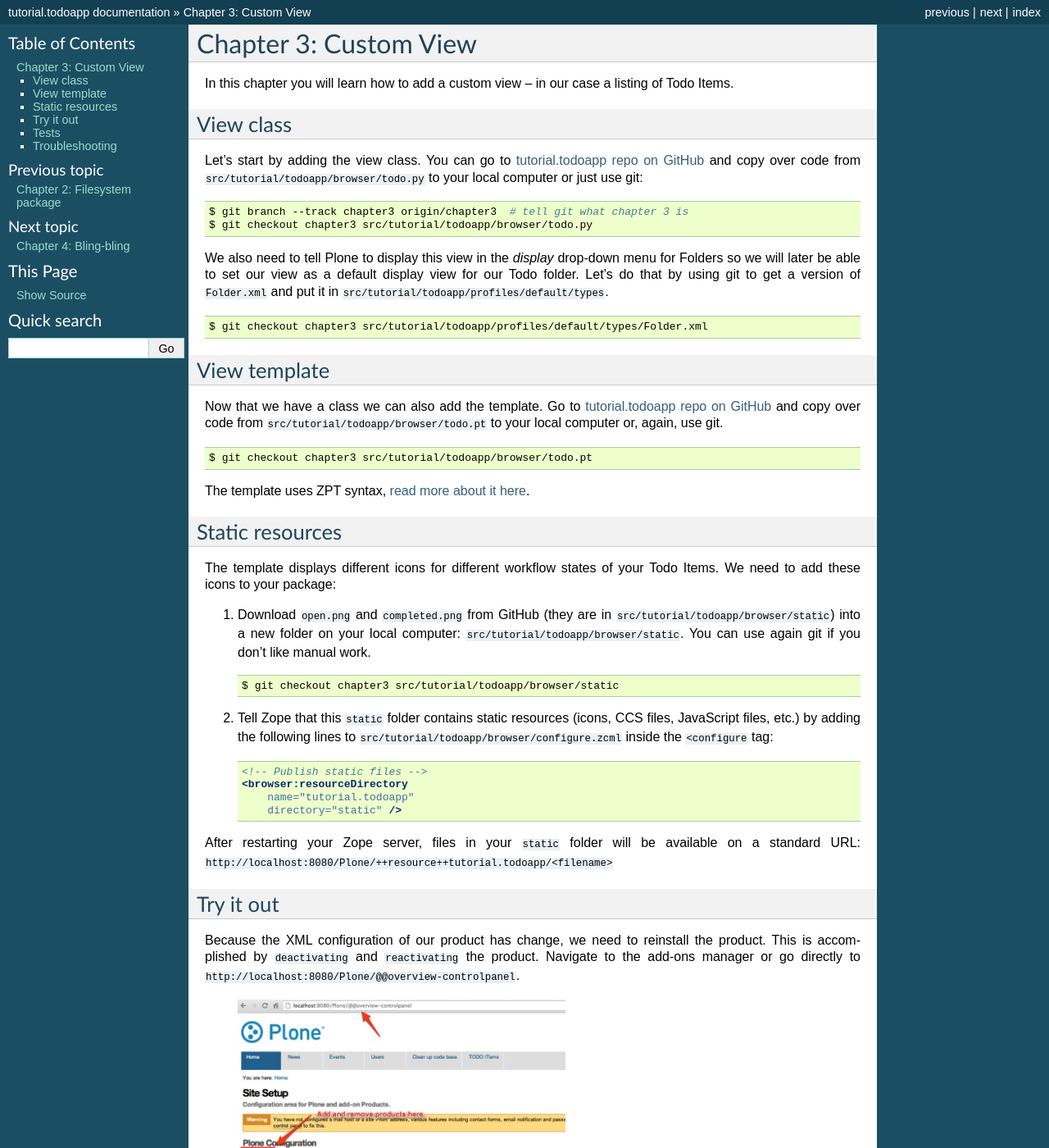
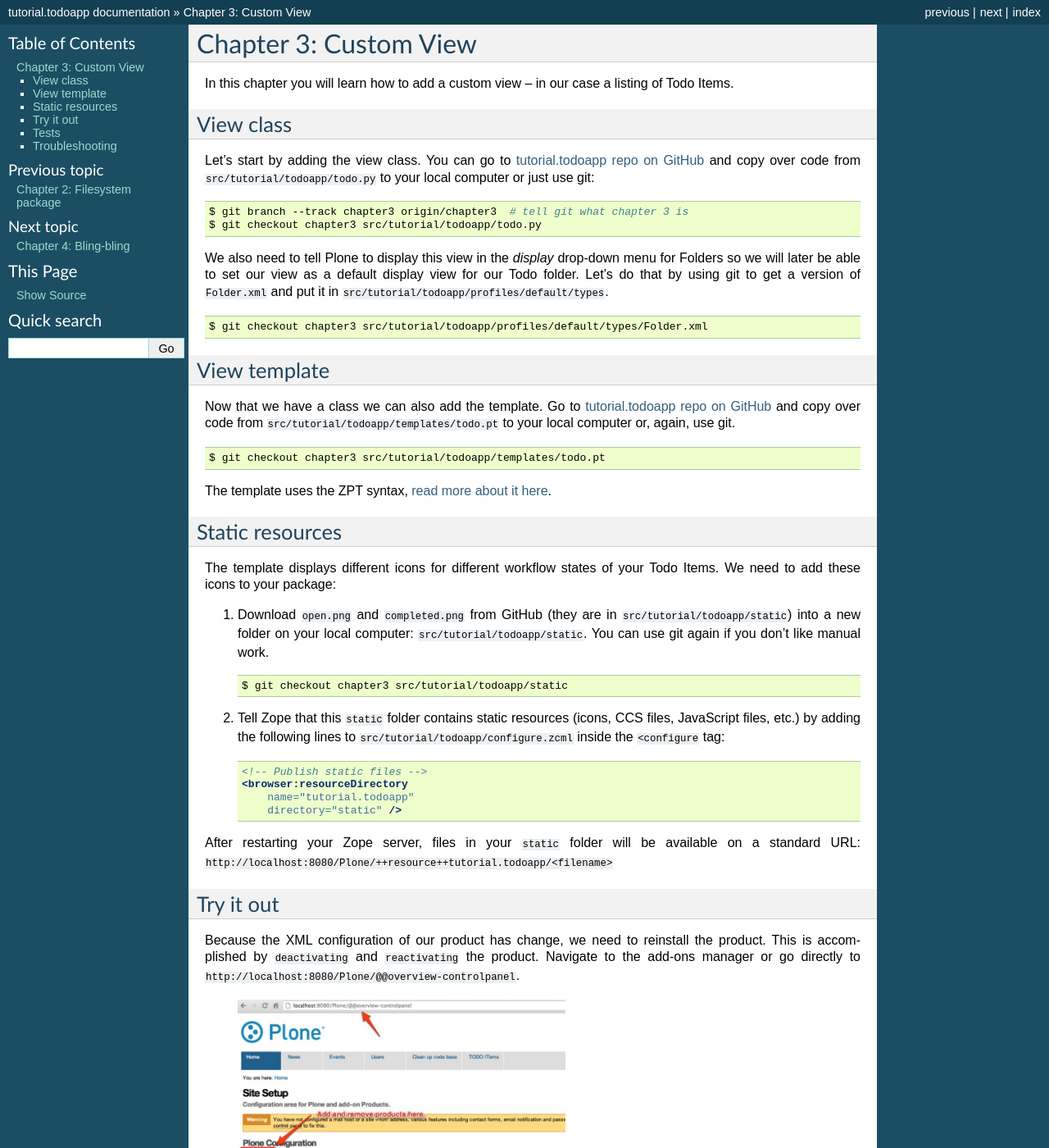
Before and after one commit to collective/tutorial.todoapp, a Sphinx documentation site: the page built from docs/chapter_3.rst, in a window 1280 px wide and 1400 px high. Shown: the whole window at 82% size. Built offline with Sphinx 7.4.7, drawn with Linux system fonts in a browser that asks for light colours; some of the changed text lies outside the part shown.

Commit message:
proof-reading chapter 3

```diff
--- a/docs/chapter_2.rst
+++ b/docs/chapter_2.rst
@@ -182,6 +182,7 @@
 
     <?xml version="1.0"?>
     <object name="portal_workflow" meta_type="Plone Workflow Tool">
+     <object name="todo_item_workflow" meta_type="Workflow"/>
      <bindings>
       <type type_id="todo_item">
        <bound-workflow workflow_id="todo_item_workflow"/>
--- a/docs/chapter_3.rst
+++ b/docs/chapter_3.rst
@@ -20,13 +20,13 @@
 
 Let's start by adding the view class. You can go to `tutorial.todoapp repo on
 GitHub <https://github.com/collective/tutorial.todoapp/>`_ and copy over code
-from ``src/tutorial/todoapp/browser/todo.py`` to your local computer or just
+from ``src/tutorial/todoapp/todo.py`` to your local computer or just
 use git:
 
 .. code-block:: bash
 
    $ git branch --track chapter3 origin/chapter3  # tell git what chapter 3 is
-   $ git checkout chapter3 src/tutorial/todoapp/browser/todo.py
+   $ git checkout chapter3 src/tutorial/todoapp/todo.py
 
 We also need to tell Plone to display this view in the `display` drop-down menu
 for Folders so we will later be able to set our view as a default display view
@@ -43,14 +43,14 @@
 
 Now that we have a class we can also add the template. Go to `tutorial.todoapp
 repo on GitHub <https://github.com/collective/tutorial.todoapp/>`_ and copy
-over code from ``src/tutorial/todoapp/browser/todo.pt`` to your local computer
-or, again, use git.
+over code from ``src/tutorial/todoapp/templates/todo.pt`` to your local
+computer or, again, use git.
 
 .. code-block:: bash
 
-    $ git checkout chapter3 src/tutorial/todoapp/browser/todo.pt
+    $ git checkout chapter3 src/tutorial/todoapp/templates/todo.pt
 
-The template uses ZPT syntax, `read more about it here
+The template uses the ZPT syntax, `read more about it here
 <http://wiki.zope.org/ZPT/TutorialPart1>`_.
 
 Static resources
@@ -60,17 +60,17 @@
 Todo Items. We need to add these icons to your package:
 
 #. Download ``open.png`` and ``completed.png`` from GitHub (they are in
-   ``src/tutorial/todoapp/browser/static``) into a new folder on your local
-   computer: ``src/tutorial/todoapp/browser/static``. You can use again git if
+   ``src/tutorial/todoapp/static``) into a new folder on your local
+   computer: ``src/tutorial/todoapp/static``. You can use git again if
    you don't like manual work.
 
    .. code-block:: bash
 
-      $ git checkout chapter3 src/tutorial/todoapp/browser/static
+      $ git checkout chapter3 src/tutorial/todoapp/static
 
 #. Tell Zope that this ``static`` folder contains static resources (icons,
    CCS files, JavaScript files, etc.) by adding the following lines to
-   ``src/tutorial/todoapp/browser/configure.zcml`` inside the ``<configure``
+   ``src/tutorial/todoapp/configure.zcml`` inside the ``<configure``
    tag:
 
    .. code-block:: xml
@@ -134,13 +134,15 @@
 
     # types/Folder.xml
     def test_folder_available_layouts(self):
-        """Test that our custom display layout (@@todo) is available on folders
-        and that the default ones are also still there.
+        """Test that our custom display layout (@@todo) is available on folder.
+
+        Also make sure that layouts that come with Plone out-of-the-box are
+        also still there.
         """
         layouts = self.portal.folder.getAvailableLayouts()
         layout_ids = [id for id, title in layouts]
 
-        # default layouts
+        # out-of-the-box layouts are still there
         self.assertIn('folder_listing', layout_ids)
         self.assertIn('folder_summary_view', layout_ids)
         self.assertIn('folder_tabular_view', layout_ids)
```
Also changed, not shown: 3 other files.
